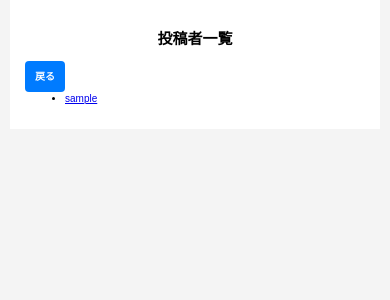
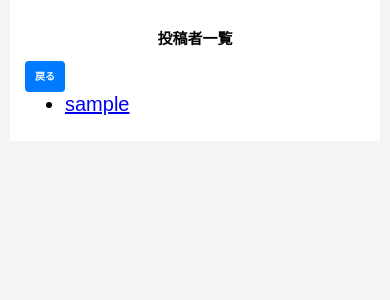
Before and after one commit to kawamura-ac/b-team, a PHP site: page /authors_list.php in a window 390 px wide. Shown: the top 300 px of the page. Run offline with PHP 8.4, Linux system fonts and the light colour scheme; the visitor is signed in with stand-in values (Sample User, id 1); tables that the repository leaves empty or names only in its code hold one stand-in row (values such as "Sample post").

Commit message:
0122 投稿者一覧レスポンシブ文字の大きさ

```diff
--- a/authors_list.php
+++ b/authors_list.php
@@ -7,7 +7,7 @@ if (!isset($_SESSION['user_id'])) {
     exit();
 }
 
-// Fetch all registered users
+// すべての登録ユーザーを取得
 $stmt = $pdo->prepare("SELECT user_id, user_name FROM users ORDER BY user_name ASC");
 $stmt->execute();
 $users = $stmt->fetchAll();
@@ -20,20 +20,27 @@ $users = $stmt->fetchAll();
     <meta name="viewport" content="width=device-width, initial-scale=1.0">
     <link rel="stylesheet" href="styles.css">
     <title>投稿者一覧</title>
+    <style>
+        @media screen and (max-width: 580px) {
+            li{
+                font-size: 2em;
+            }
+        }
+    </style>
 </head>
 <body>
     <div class="container">
         <h2>投稿者一覧</h2>
         <a href="main.php" class="button">戻る</a>
 
-        <!-- Display Registered Users -->
+        <!-- 登録ユーザーを表示 -->
         <ul>
             <?php foreach ($users as $user): ?>
-                <li>
-                    <a href="posts_by_author.php?user_id=<?php echo $user['user_id']; ?>">
-                        <?php echo htmlspecialchars($user['user_name']); ?>
-                    </a>
-                </li>
+                    <li>
+                        <a href="posts_by_author.php?user_id=<?php echo $user['user_id']; ?>">
+                            <?php echo htmlspecialchars($user['user_name']); ?>
+                        </a>
+                    </li>
             <?php endforeach; ?>
         </ul>
     </div>
--- a/styles.css
+++ b/styles.css
@@ -96,6 +96,7 @@ button:hover {
 }
 
 @media screen and (max-width: 580px) {
+
     body {
         font-size: 10px;
         padding: 0 10px;
```
